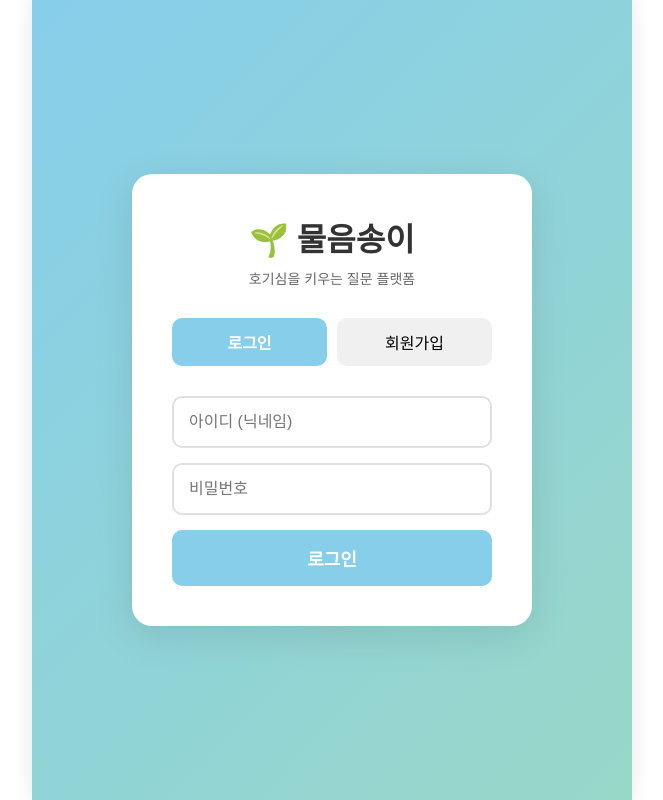
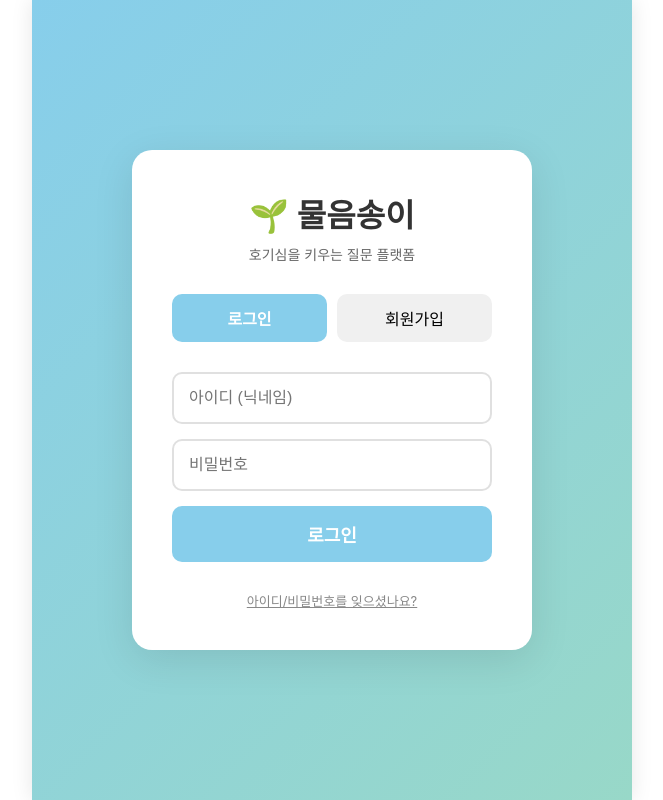
Before and after one commit to JYP-UJU/-questionapp, a React (Create React App) app in the folder frontend/: page /login in a window 1280 px wide. Shown: the whole page, without its empty margins (308-971 px from the left). Built offline with nearby package versions, Linux system fonts and the light colour scheme.

Commit message:
2608141657

```diff
--- a/frontend/src/pages/Login.js
+++ b/frontend/src/pages/Login.js
@@ -219,6 +219,19 @@ function Login() {
                     <button type="submit" disabled={loading} className="auth-button">
                         {loading ? '로딩 중...' : (isLogin ? '로그인' : '회원가입')}
                     </button>
+
+                    {isLogin && (
+                        <p style={{ textAlign: 'center', marginTop: '14px', fontSize: '13px' }}>
+                            <a
+                                href="https://open.kakao.com/o/sglH1SIi"
+                                target="_blank"
+                                rel="noopener noreferrer"
+                                style={{ color: '#888', textDecoration: 'underline' }}
+                            >
+                                아이디/비밀번호를 잊으셨나요?
+                            </a>
+                        </p>
+                    )}
                 </form>
             </div>
         </div>
```
